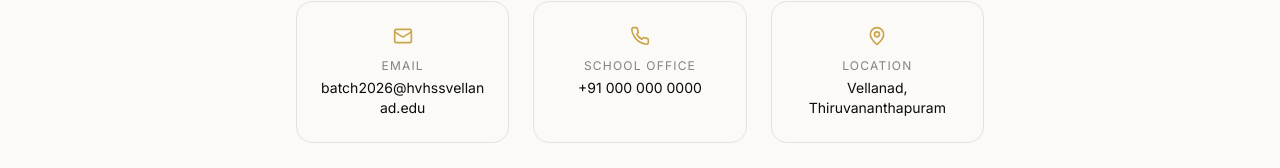
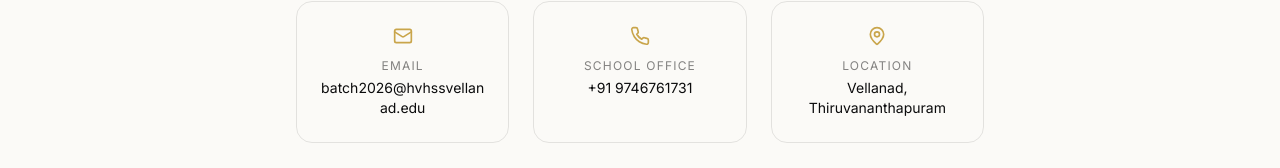
Before and after one commit to XRYPTAMAL/hvhss-yearbook-2026, a Next.js app: page /contact in a window 1280 px wide. Shown: the part 362-530 px from the top of the page. Built offline with nearby package versions, Linux system fonts and the light colour scheme.

Commit message:
Update page.tsx

```diff
--- a/app/contact/page.tsx
+++ b/app/contact/page.tsx
@@ -22,7 +22,7 @@ export default function ContactPage() {
             Email
           </p>
           <a
-            href="mailto:batch2026@hvhssvellanad.edu"
+            href="mailto:aamaldev@gmail.com"
             className="mt-1 block text-sm text-ink dark:text-ivory hover:text-gold break-all"
           >
             batch2026@hvhssvellanad.edu
@@ -33,7 +33,7 @@ export default function ContactPage() {
           <p className="mt-3 text-xs uppercase tracking-widest text-ink/50 dark:text-ivory/50">
             School Office
           </p>
-          <p className="mt-1 text-sm text-ink dark:text-ivory">+91 000 000 0000</p>
+          <p className="mt-1 text-sm text-ink dark:text-ivory">+91 9746761731</p>
         </div>
         <div className="rounded-2xl border border-ink/10 dark:border-ivory/10 p-6 text-center">
           <MapPin className="mx-auto text-gold" size={20} />
```
